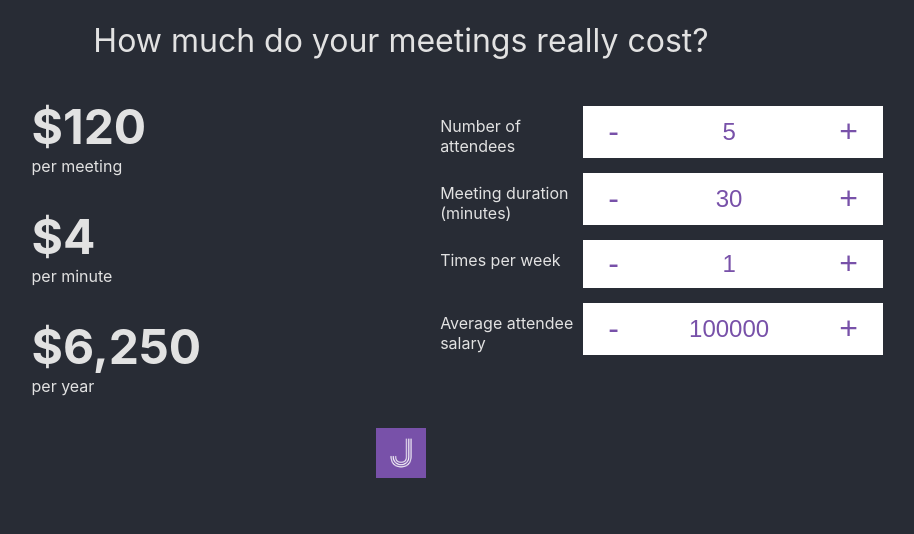
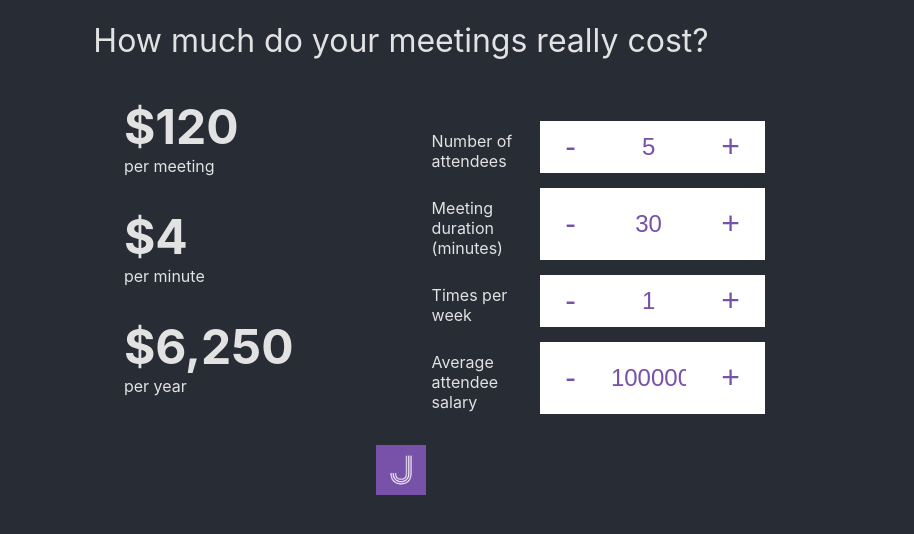
Before and after one commit to justincoh/meeting_cost_calculator, a React (Create React App) app in the folder react_version/: page / in a window 1280 px wide. Shown: the top 534 px of the page, without its empty margins (239-1153 px from the left). Built offline with nearby package versions, Linux system fonts and the light colour scheme.

Commit message:
styling adjustments for big screens

```diff
--- a/react_version/src/App.css
+++ b/react_version/src/App.css
@@ -112,7 +112,11 @@ a {
 
 @media (min-width: 1024px) {
   .App {
-    margin: 0 10%;
+    margin: 0 20%;
+  }
+
+  .plus-minus-input {
+    margin-top: 15px;
   }
 
   .configuration-panel {
```
